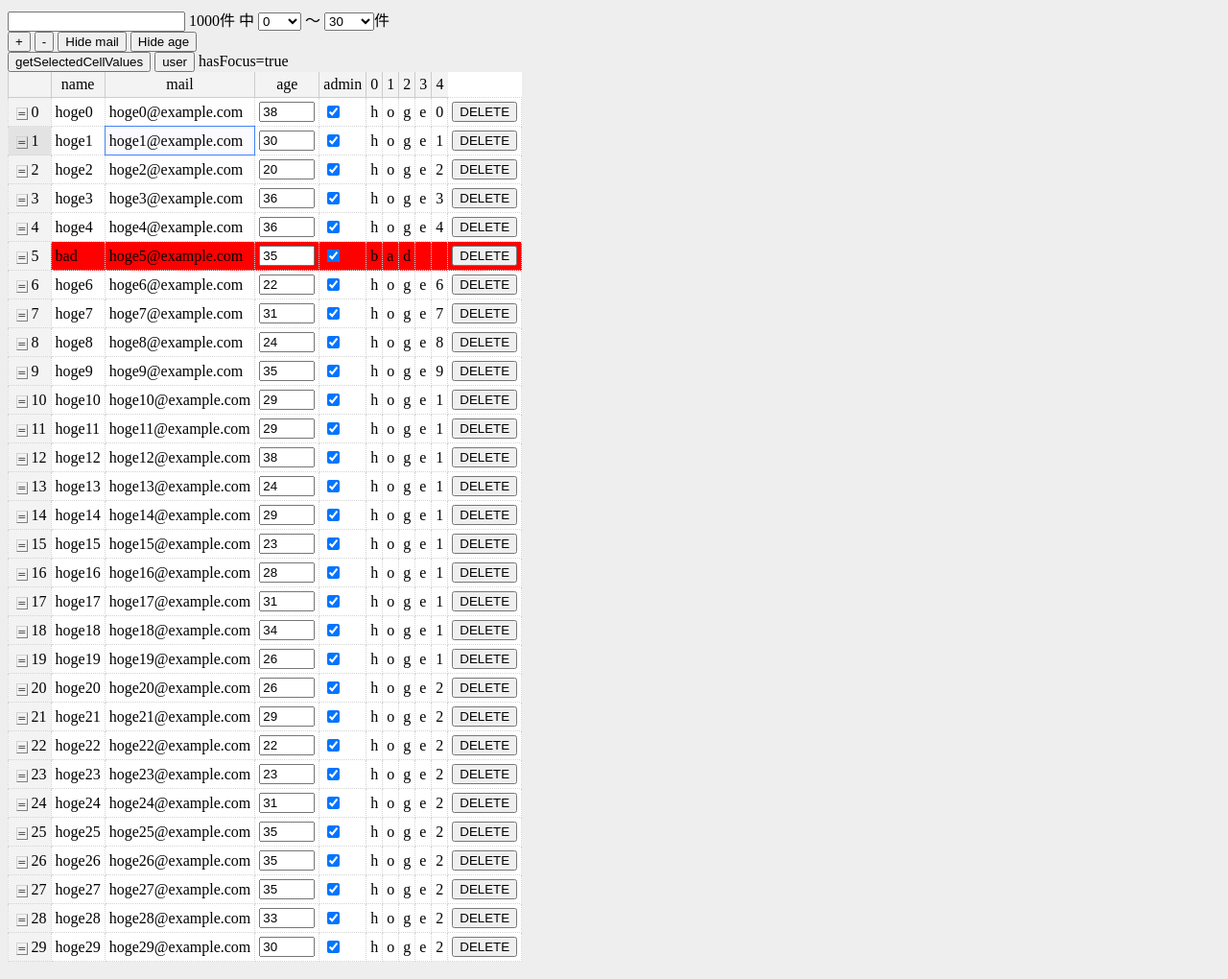
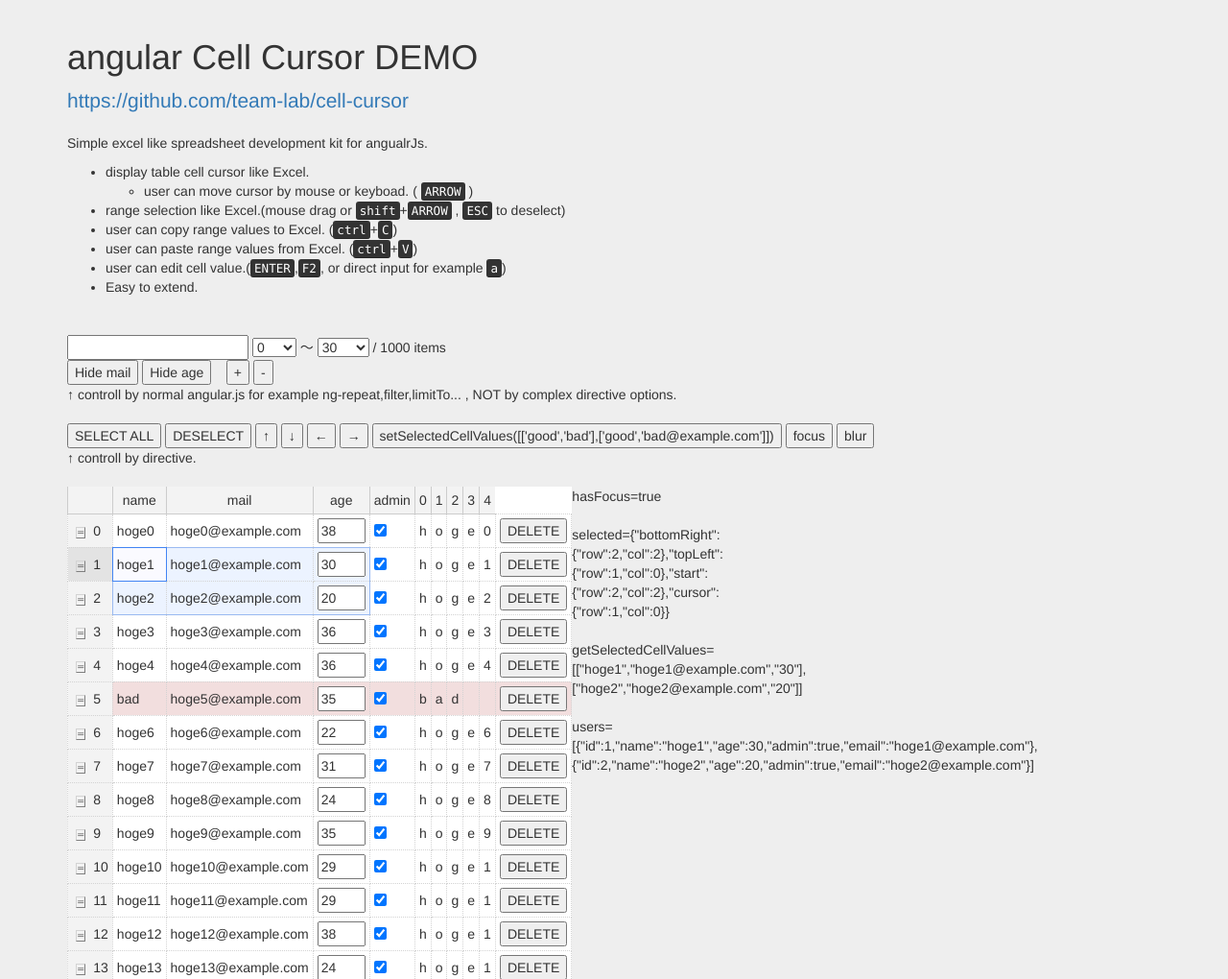
Before and after one commit to team-lab/cell-cursor, a website: page example.html in a window 1280 px wide. Shown: the top 1020 px of the page at 96% size. Drawn offline with nearby package versions, Linux system fonts and the light colour scheme.

Commit message:
improvement demo

```diff
--- a/example.html
+++ b/example.html
@@ -1,17 +1,18 @@
-<!DOCTYPE html><html><body>
+<!DOCTYPE html><html>
+<link href="https://maxcdn.bootstrapcdn.com/bootstrap/3.3.5/css/bootstrap.min.css" rel="stylesheet" integrity="sha256-MfvZlkHCEqatNoGiOXveE8FIwMzZg4W85qfrfIFBfYc= sha512-dTfge/zgoMYpP7QbHy4gWMEGsbsdZeCXz7irItjcC3sPUFtf0kuFbDz/ixG7ArTxmDjLXDmezHubeNikyKGVyQ==" crossorigin="anonymous">
 <link rel="stylesheet" type="text/css" href="cellCursor.css" />
 <style>
 body{
 	background: #eeeeee;
 }
 table.table-data tr.error{
-	background:red;
+	background:#f2dede;
 }
 table.table-data td{
 	padding:4px;
 }
-table.table-data tbody{
-	/*max-height:400px;*/
+table.table-data td{
+	padding:4px;
 }
 .drag-handler{
 	border:outset 1px lightgray;
@@ -25,56 +26,137 @@ table.table-data tbody{
 tr.cursor .id{
 	background:#E3E3E3;
 }
+
 </style>
+<body>
 
-<script type="text/javascript" src="http://ajax.googleapis.com/ajax/libs/angularjs/1.4.4/angular.js"></script>
-<script src="./cellCursor.js"></script>
+
+<div class="container">
+<div class="page-header">
+
+<h1>angular Cell Cursor DEMO</h1>
+
+<p class="lead">
+<a href="https://github.com/team-lab/cell-cursor">https://github.com/team-lab/cell-cursor</a>
+</p>
+
+<p>Simple excel like spreadsheet development kit for angualrJs.</p>
+
+<ul>
+<li>display table cell cursor like Excel.
+
+<ul>
+<li>user can move cursor by mouse or keyboad. ( <kbd>ARROW</kbd> )</li>
+</li></ul>
+<li>range selection like Excel.(mouse drag or <kbd>shift</kbd>+<kbd>ARROW</kbd> , <kbd>ESC</kbd> to deselect)</li>
+<li>user can copy range values to Excel. (<kbd>ctrl</kbd>+<kbd>C</kbd>)</li>
+<li>user can paste range values from Excel.  (<kbd>ctrl</kbd>+<kbd>V</kbd>)</li>
+<li>user can edit cell value.(<kbd>ENTER</kbd>,<kbd>F2</kbd>, or direct input for example <kbd>a</kbd>)</li>
+<li>Easy to extend.</li>
+</ul>
+
+</div>
+
+
 <div ng-app="tableDataExample" ng-controller="rootCtrl">
 <input type="text" ng-model="query"  />
-<span>{{(userList|filter:query).length}}件 中
+
 <select ng-model="start" ng-options="s for s in [0,10,20,30,40,50,60,70,80,90,100]"></select> ～
-<select ng-model="limit" ng-options="s for s in [10,30,100,300,500,800,1000]"></select>件<br />
+<select ng-model="limit" ng-options="s for s in [10,30,100,300,500,800,1000]"></select> / {{(userList|filter:query).length}} items<br />
 
 
+<button ng-click="hideMail=!hideMail">Hide mail</button>
+<button ng-click="hideAge=!hideAge">Hide age</button>
+&nbsp;&nbsp;
 <button ng-click="cols.push(cols.length)">+</button>
 <button ng-click="cols.pop()">-</button>
-<button ng-click="hideMail=!hideMail">Hide mail</button>
-<button ng-click="hideAge=!hideAge">Hide age</button>
 
 <br>
-<button ng-click="values=cc.getSelectedCellValues()">getSelectedCellValues</button>
-<button ng-click="values=exportSelected()">user</button>
-{{values}}
-hasFocus={{cc.hasFocus}}
-<table class="table-data" cell-cursor="cc" cell-cursor-copy="cc.getSelectedCellValues()|cellCursorToTsv" cell-cursor-Paste="cc.setSelectedCellValues($data)" ng-keydown="keydown($event)">
+↑ controll by normal angular.js for example ng-repeat,filter,limitTo... , NOT by complex directive options.
+<br>
+<br>
+<button ng-click="cc.select({row:0,col:0},{row:-1,col:-1})">SELECT ALL</button>
+<button ng-click="cc.deselect()">DESELECT</button>
+<button ng-click="cc.selectMove({row:-1})">↑</button>
+<button ng-click="cc.selectMove({row:1})">↓</button>
+<button ng-click="cc.selectMove({col:-1})">←</button>
+<button ng-click="cc.selectMove({col:1})">→</button>
+<button ng-click="cc.setSelectedCellValues([['good','bad'],['good','bad@example.com']])">setSelectedCellValues([['good','bad'],['good','bad@example.com']])</button>
+<button ng-click="cc.focus()">focus</button>
+<button ng-click="cc.blur()">blur</button>
+<br>
+↑ controll by directive.
+<br>
+<br>
+
+<table class="table-data" style="float:left"
+  cell-cursor="cc"
+  cell-cursor-copy="cc.getSelectedCellValues()|cellCursorToTsv"
+  cell-cursor-paste="cc.setSelectedCellValues($data)"
+  ng-keydown="keydown($event)">
 	<thead>
+		<tr>
 			<td></td>
 			<td>name</td>
 			<td ng-hide="hideMail">mail</td>
 			<td ng-hide="hideAge">age</td>
 			<td>admin</td>
+			<!-- complex columns sample -->
 			<td ng-repeat="i in cols track by i">{{i}}</td>
+		</tr>
 	</thead>
 	<tbody>
-		<tr ng-repeat="user in userList|filter:query|limitTo:limit:start" ng-class="{error:isError(user)}">
-			<td class="id"><span cell-cursor-Drag="cc" class="drag-handler">＝</span>{{user.id}}</td>
-			<td ng-dblclick="cc.openEditor()" ng-hide="hideName" ng-model="user.nameSet" cell-cursor-options="{editor:'text'}" ng-model-options="{getterSetter:true}">{{user.name}}</td>
-			<td ng-dblclick="cc.openEditor()" cell-cursor-options="{editor:'text'}" ng-model="user.email">{{user.email}}</td>
+		<tr ng-repeat="user in userList|filter:query|limitTo:limit:start as result" ng-class="{error:isError(user)}">
+			<td class="id">
+				<!-- drag-drop handle -->
+				<span ng-show="!query" class="drag-handler"
+					cell-cursor-Drag="cc">＝</span>
+				{{user.id}}
+			</td>
+
+			<!-- using ng-model with getter-setter sample -->
+			<td ng-dblclick="cc.openEditor()" ng-hide="hideName" ng-model="user.nameSet" ng-model-options="{getterSetter:true}"
+				cell-cursor-options="{editor:'text'}">{{user.name}}</td>
+
+			<!-- using ng-model and setter sample -->
+			<td ng-dblclick="cc.openEditor()" ng-model="user.email" cell-cursor-options="{editor:'text',setter:emailSetter(user)}">{{user.email}}</td>
+
+			<!-- using delegate `input` sample -->
 			<td cell-cursor-options="{input:'input'}"><input type="number" ng-model="user.age" style="width:50px" /></td>
+
+			<!-- using delegate `input` and custome editor sample -->
 			<td cell-cursor-options="{input:'input',editor:'boolean'}"><input type="checkbox" ng-model="user.admin"></td>
+
+			<!-- complex columns sample -->
 			<td ng-repeat="i in cols track by i">{{user.name.charAt(i)}}</td>
+
 			<td ><button ng-click="delete(user)">DELETE</button></td>
 		</tr>
 	</tbody>
 </table>
+<div style="float:left;width:200px">
+hasFocus={{cc.hasFocus}}<br />
+<br />
+selected={{cc.selected}}<br />
+<br />
+getSelectedCellValues={{cc.getSelectedCellValues()}}<br />
+<br />
+users={{exportSelected()}}
+<br />
+<br />
+</div>
 
 
-
+<script type="text/javascript" src="http://ajax.googleapis.com/ajax/libs/angularjs/1.4.4/angular.js"></script>
+<script src="./cellCursor.js"></script>
 <script>
 angular.module("tableDataExample",["cellCursor"])
 .run(function(cellEditorFactory){
+	// create cell editor
 	cellEditorFactory['boolean'] = {
-		cellKeydown:function(event, options, td, cellCursor){
+		// cell key event handler
+		cellKey:function(event, options, td, cellCursor){
+			if(event.type=='keydown'){
 				switch(event.which){
 				case 13:
 				case 32:
@@ -82,7 +164,9 @@ angular.module("tableDataExample",["cellCursor"])
 					options.setValue(!options.getValue());
 					return true;
 				}
+			}
 		},
+		// editor open handler
 		open:function(options, td, finish, cellEditor){
 			options.setValue(!options.getValue());
 			finish();
@@ -90,16 +174,22 @@ angular.module("tableDataExample",["cellCursor"])
 	};
 })
 .controller("rootCtrl",["$scope",function($scope){
-	$scope.$on("swapRow.start",function(e,target){console.log(arguments)})
+	// override keydown event by ng-keydown
 	$scope.keydown=function(e){
 		if(e.keyCode==9){
 			console.log("stop",e)
 			e.stopImmediatePropagation();
 		}
 	}
+	// event on cellCursor initalized.
 	$scope.$on("cellCursor",function(e,cellCursor,name){
+		// set padding. padding is no selectable area.
 		cellCursor.padding.left=1;
-		cellCursor.select({row:1,col:1});
+		cellCursor.padding.right=1;
+		// select by script
+		cellCursor.select({row:1,col:0},{row:2,col:2});
+
+		// drag and drop handlers from `cell-cursor-drag` directive
 		cellCursor.$on("cellCursor.drag.start",function(e,pos){
 			if(!cellCursor.selected.cursor || cellCursor.selected.topLeft.row>pos.row || pos.row>cellCursor.selected.bottomRight.row){
 				cellCursor.select({row:pos.row,col:0},{row:pos.row,col:cellCursor.size().col});
@@ -109,14 +199,27 @@ angular.module("tableDataExample",["cellCursor"])
 		});
 		cellCursor.$on("cellCursor.drag",function(e, pos, tpos){
 			if(pos.row!=tpos.row){
-				var s = $scope.userList.splice(pos.row,cellCursor.selected.bottomRight.row-cellCursor.selected.topLeft.row+1);
-				$scope.userList.splice.apply($scope.userList,[tpos.row,0].concat(s));
+				var s = $scope.userList.splice(pos.row + $scope.start,cellCursor.selected.bottomRight.row-cellCursor.selected.topLeft.row+1);
+				$scope.userList.splice.apply($scope.userList,[tpos.row + $scope.start,0].concat(s));
 				pos.row = tpos.row;
 			}else{
 				e.preventDefault();
 			}
 		})
 	});
+	// fetch row datas
+	$scope.exportSelected=function(){
+		var pos = $scope.cc.selected;
+		if(pos.cursor){
+			ret = [];
+			for(var i=pos.topLeft.row;i<=pos.bottomRight.row;i++){
+				ret.push($scope.userList[i+$scope.start]);
+			}
+			return ret;
+		}
+	}
+
+	// create datas
 	$scope.start = 0;
 	$scope.limit = 30;
 	$scope.query = "";
@@ -125,33 +228,33 @@ angular.module("tableDataExample",["cellCursor"])
 	$scope.log=function(msg){
 		console.log(msg);
 	}
-	function User(obj){
-		for(var i in obj){
-			this[i]=obj[i];
-		}
-	}
-	// setter
+	// setter sample
 	$scope.userNameSetter=function(user){
 		return function(val){
 			console.log('setter user.name',user.name,val);
 			user.name=val;
 		}
 	};
-	// getter
+	// getter sample
 	$scope.userNameGetter=function(user){
 		return function(val){
 			console.log('getter user.name',user.name,val);
 			return user.name;
 		}
 	};
-	$scope.exportSelected=function(){
-		var pos = $scope.cc.selected;
-		if(pos.cursor){
-			ret = [];
-			for(var i=pos.topLeft.row;i<=pos.bottomRight.row;i++){
-				ret.push($scope.userList[i]);
+	// setter with validation sample
+	$scope.emailSetter=function(user){
+		return function(val){
+			if(!val)return;
+			val = (val||"").toString();
+			if(val.indexOf("@")==-1) return;
+			user.email=val;
 		}
-			return ret;
+	};
+
+	function User(obj){
+		for(var i in obj){
+			this[i]=obj[i];
 		}
 	}
 	// getterSetter for ng-model
@@ -172,21 +275,17 @@ angular.module("tableDataExample",["cellCursor"])
 		}));
 	}
 	$scope.userList[5].name="bad";
-	$scope.pop=function(user){
-		console.log("pop",user.name)
-	};
+
 	$scope.isError=function(user){
 		return user.name == "bad";
 	};
+
 	$scope.delete=function(user){
 		var i = $scope.userList.indexOf(user);
 		if(i!=-1){
 			$scope.userList.splice(i,1);
 		}
 	}
-	$scope.getName=function(scope,data){
-		return "["+scope.user.name+"]";
-	}
 }]);
 </script>
 
```
Lines whose indentation alone changed are shown as unchanged.
